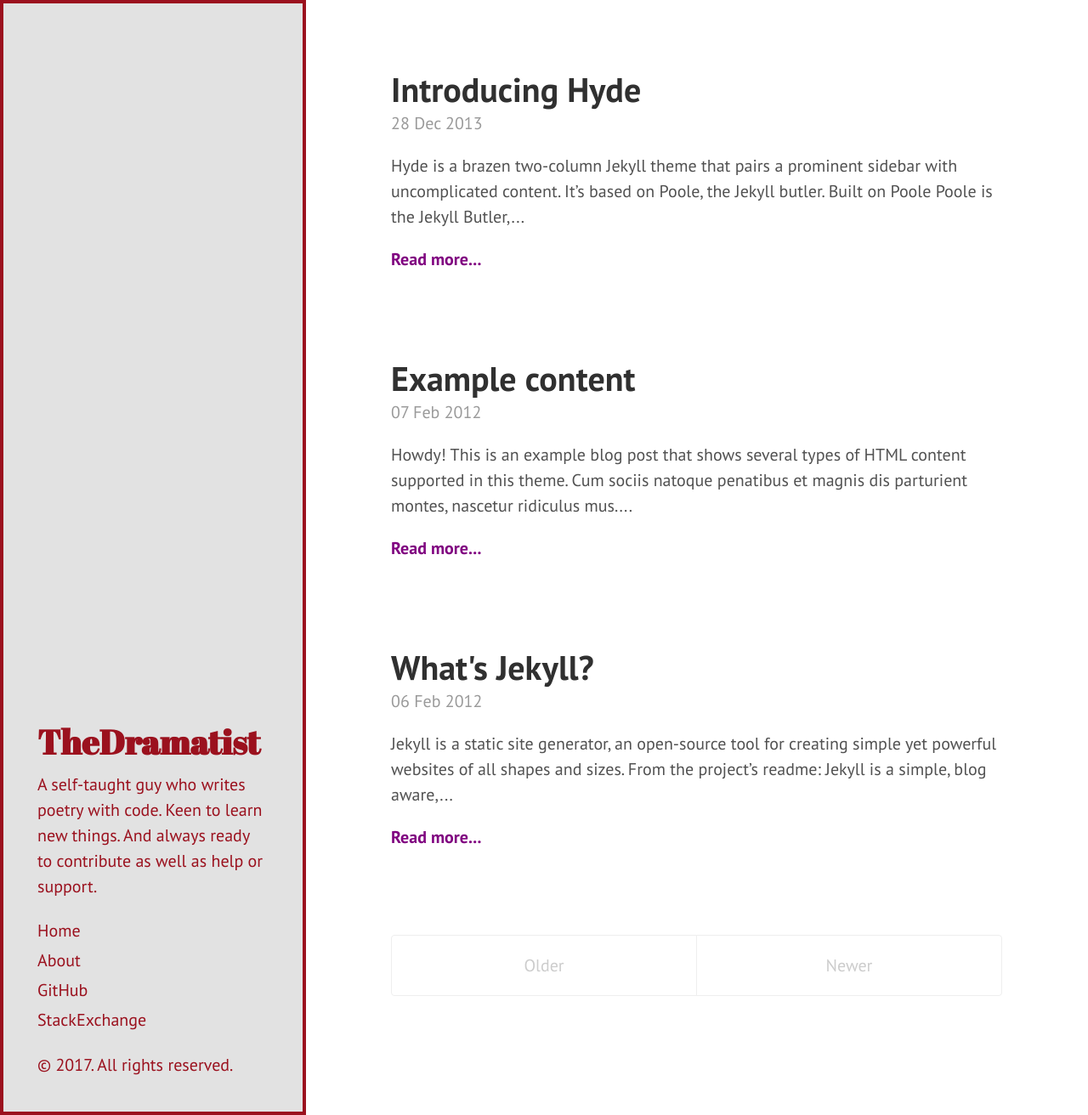
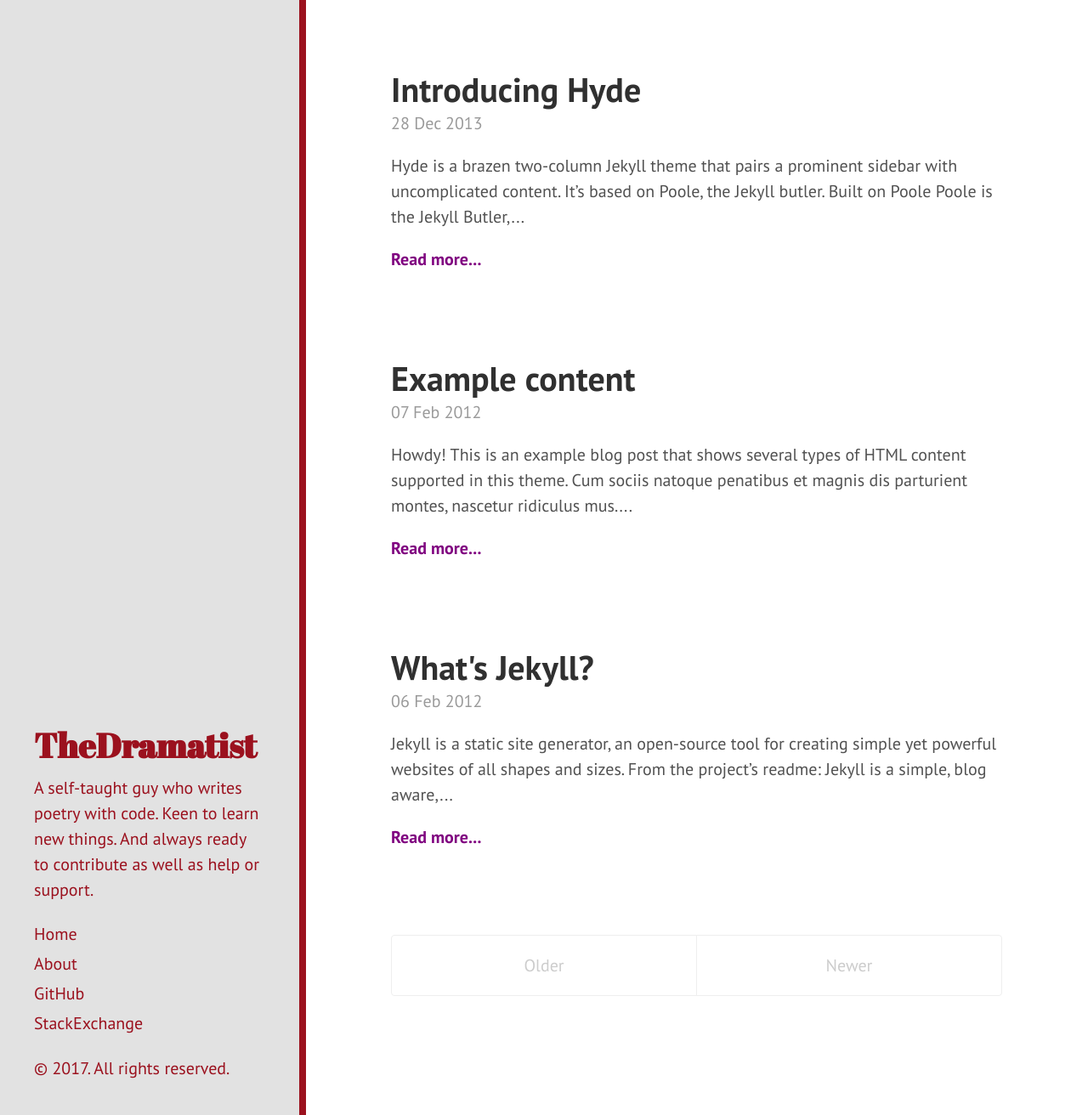
Before and after one commit to khanrn/codemascot.github.io, a Jekyll site: the page built from index.html, in a window 1280 px wide and 1312 px high. Shown: the whole window at 85% size. Built offline with Jekyll 4.4.1, drawn with Linux system fonts in a browser that asks for light colours; Markdown is read by kramdown in place of the engine named in the settings; the list of posts is cut into pages by our own code.

Commit message:
Border Changed

```diff
--- a/public/css/hyde.css
+++ b/public/css/hyde.css
@@ -58,7 +58,6 @@ html {
   padding: 2rem 1rem;
   color: #9b111e;
   background-color: #e0e0e0eb;
-  border: 4px solid;
 }
 @media (min-width: 48em) {
   .sidebar {
@@ -68,6 +67,7 @@ html {
     bottom: 0;
     width: 18rem;
     text-align: left;
+    border-right: 8px solid;
   }
 }
 
```
